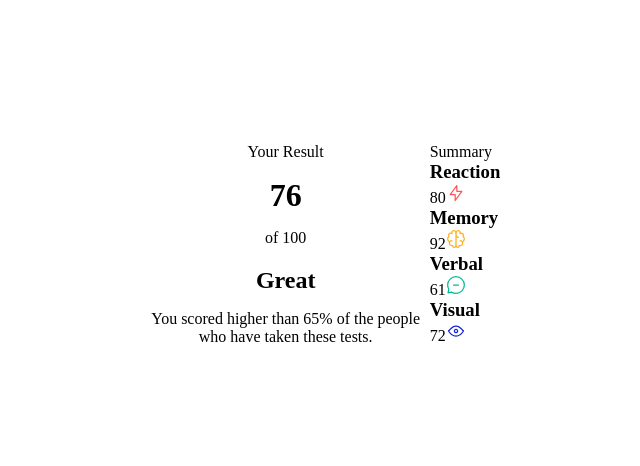
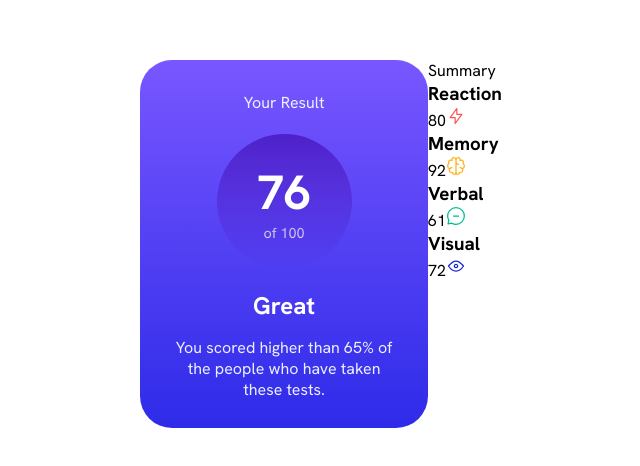
Before and after one commit to lorena-front/fm-results-summary-component, a Vue app in the folder results-summary/: page / in a window 1280 px wide. Shown: the part 156-622 px from the top of the page, without its empty margins (319-959 px from the left). Built offline with nearby package versions, Linux system fonts and the light colour scheme.

Commit message:
Add Google Fonts to index.html and implement score circle styling in App.vue, update font family in style.css to use Hanken Grotesk

```diff
--- a/results-summary/index.html
+++ b/results-summary/index.html
@@ -1,9 +1,15 @@
-<!DOCTYPE html>
+<!doctype html>
 <html lang="">
   <head>
-    <meta charset="UTF-8">
-    <link rel="icon" href="/favicon.ico">
-    <meta name="viewport" content="width=device-width, initial-scale=1.0">
+    <meta charset="UTF-8" />
+    <link rel="icon" href="/favicon.ico" />
+    <meta name="viewport" content="width=device-width, initial-scale=1.0" />
+    <link rel="preconnect" href="https://fonts.googleapis.com" />
+    <link rel="preconnect" href="https://fonts.gstatic.com" crossorigin />
+    <link
+      href="https://fonts.googleapis.com/css2?family=Hanken+Grotesk:ital,wght@0,100..900;1,100..900&display=swap"
+      rel="stylesheet"
+    />
     <title>Vite App</title>
   </head>
   <body>
--- a/results-summary/src/App.vue
+++ b/results-summary/src/App.vue
@@ -8,13 +8,17 @@ import './style.css'
     <div class="container">
       <div class="card-one">
         <p>Your Result</p>
-        <h1>76
-          <br><span class="card-one-span">of 100</span>
-        </h1>
-        <h2>Great</h2>
-        <p>
-          You scored higher than 65% of the people who have taken these tests.
-        </p>
+        <div class="score-wrapper">
+          <div class="circle"></div>
+          <h1>76</h1>
+          <span class="card-one-span">of 100</span>
+        </div>
+        <div class="card-one-text">
+          <h2>Great</h2>
+          <p>
+            You scored higher than 65% of the people who have taken these tests.
+          </p>
+        </div>
       </div>
 
       <div class="card-two">
@@ -39,12 +43,54 @@ import './style.css'
   align-items: center;
   flex-direction: column;
   width: 18rem;
+  height: 23rem;
   text-align: center;
-  gap: 1rem;
+  gap: 3rem;
+  background: linear-gradient(to bottom,
+      hsl(252, 100%, 67%),
+      hsl(241, 81%, 54%));
+  padding: 2rem;
+  color: white;
+  border-radius: 2rem;
+}
+
+.score-wrapper {
+  position: relative;
+  display: flex;
+  align-items: center;
+  justify-content: center;
+  flex-direction: column;
+}
+
+.score-wrapper h1 {
+  font-size: 3rem;
+  z-index: 1;
+}
+
+.circle {
+  position: absolute;
+  width: 135px;
+  height: 135px;
+  border-radius: 50%;
+  background: linear-gradient(to bottom,
+      hsla(256, 72%, 46%, 1),
+      hsla(241, 72%, 46%, 0));
 }
 
 .card-one-span {
-  font-size: 1rem;
+  font-size: 0.9rem;
   font-weight: 400;
 }
+
+.card-one-text {
+  display: flex;
+  gap: 1rem;
+  flex-direction: column;
+}
+
+.card-one-text p,
+.card-one p {
+  width: 14rem;
+  color: hsl(221, 100%, 96%);
+}
 </style>
--- a/results-summary/src/style.css
+++ b/results-summary/src/style.css
@@ -2,6 +2,10 @@
   padding: 0;
   margin: 0;
   box-sizing: border-box;
+}
+
+:root {
+  --grotesk-font: 'Hanken Grotesk', sans-serif;
 }
 
 body {
@@ -9,6 +13,7 @@ body {
   align-items: center;
   justify-content: center;
   min-height: 100vh;
+  font-family: var(--grotesk-font);
 }
 
 main {
```
